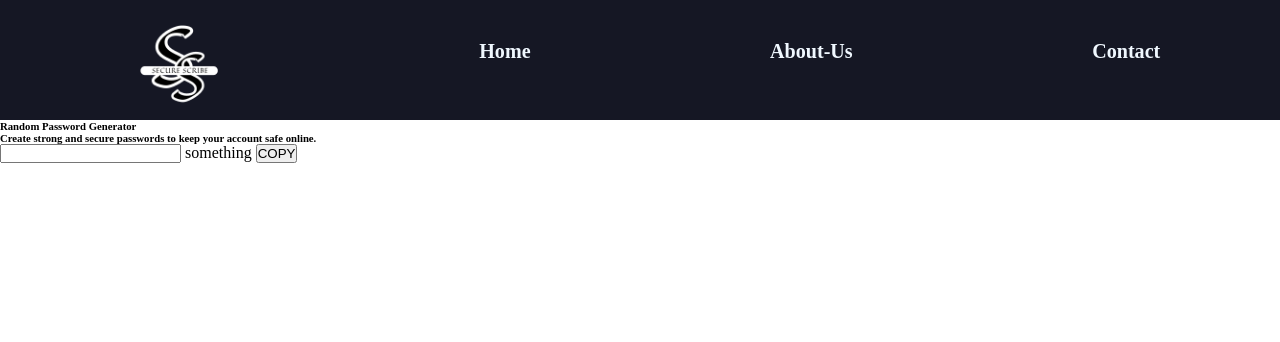
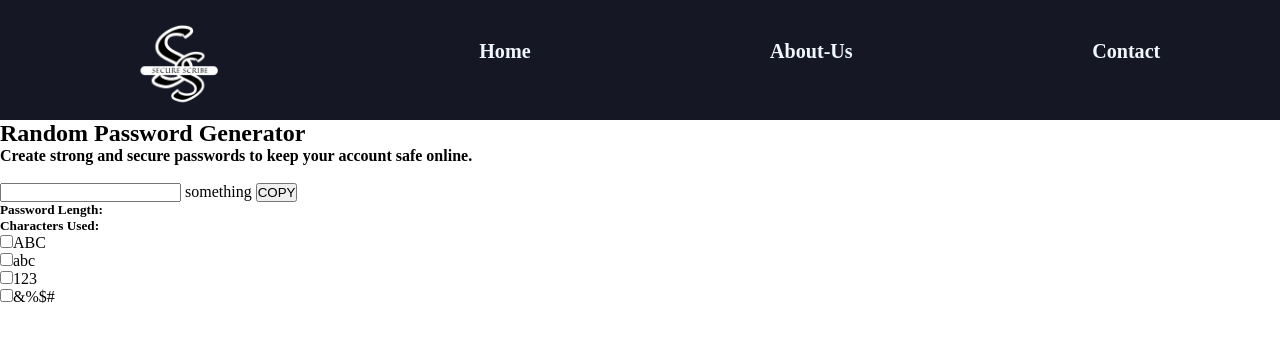
Before and after one commit to SHILJIYA-SHIRIN/random-password-generator-secure-scribe, a plain HTML site: page index.html in a window 1280 px wide. Drawn offline with Linux system fonts and the light colour scheme.

Commit message:
heading is done

```diff
--- a/index.html
+++ b/index.html
@@ -7,6 +7,9 @@
    <link rel="shortcut icon" href="./images/s.png" type="image/x-icon">
    <link rel="stylesheet" href="style.css">
    <link rel="stylesheet" href="https://cdnjs.cloudflare.com/ajax/libs/font-awesome/4.7.0/css/font-awesome.min.css">
+   <link rel="preconnect" href="https://fonts.googleapis.com">
+   <link rel="preconnect" href="https://fonts.gstatic.com" crossorigin>
+   <link href="https://fonts.googleapis.com/css2?family=Roboto:ital,wght@0,100;0,300;0,400;0,500;0,700;0,900;1,100;1,300;1,400;1,500;1,700;1,900&display=swap" rel="stylesheet">
 
     <title>Random Password Generator</title>
 </head>
@@ -24,14 +27,43 @@
         </nav>
     </header>
     <div class="main-container">
-<h6>Random Password Generator</h6>
-<h6>Create strong and secure passwords to keep your account safe online.</h6>
+        <div class="heds">
+        <h2 class="roboto-medium">Random Password Generator</h2>
+<h4 class="roboto-medium-2">Create strong and secure passwords to keep your account safe online.</h4>
+</div>
+        <div class="main-container-img"><img src="./images/main-container-img.png" alt=""></div>
+<div class="main-container-password-block">
+
+
 <div class="password-input-form">
     <input type="text" > <label >something</label> <span>
         <button>COPY</button>
     </span>
+    <div class="password-length">
+        <div class="password-length-left">
+            <h5>Password Length:</h5>
+            <div class="password-length-count"></div>
+        </div>
+        <div class="password-length-right">
+            <div class="password-length-right-button-left"></div>
+            <div class="password-length-right-ranger">
+            </div>
+            <div class="password-length-right-button-right"></div>
+        </div>
+    </div>
+    <div class="characters-count">
+        <div class="characters-count-left">
+            <h5>Characters Used:</h5>
+        </div>
+        <div class="characters-count-right">
+            <div class="characters-count-right-cap-letters"><input type="checkbox" name="" id=""><span>ABC</span></div>
+            <div class="characters-count-right-small-letters"><input type="checkbox" name="" id=""><span>abc</span></div>
+            <div class="characters-count-right-numbers"><input type="checkbox" name="" id=""><span>123</span></div>
+            <div class="characters-count-right-special-chars"><input type="checkbox" name="" id=""><span>&%$#</span></div>
+        </div>
+    </div>
 
-</div>
+</div>  </div>
 </div>
     <div class="password-features">
 
```
